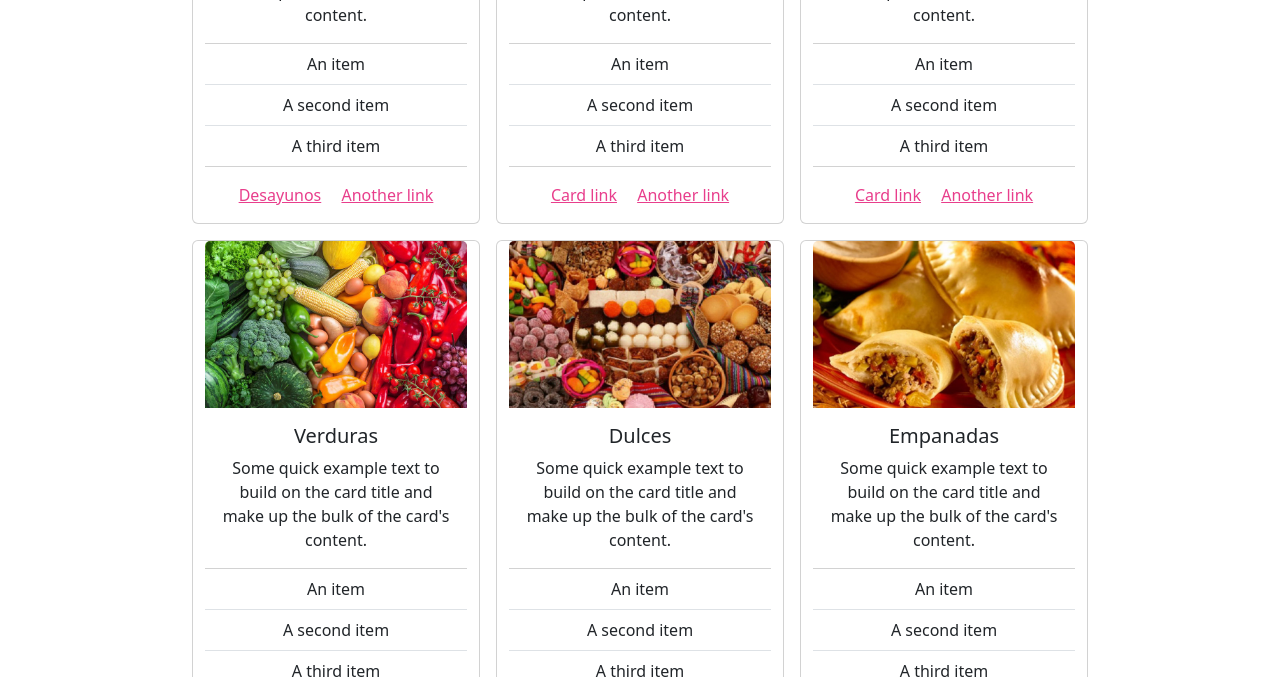
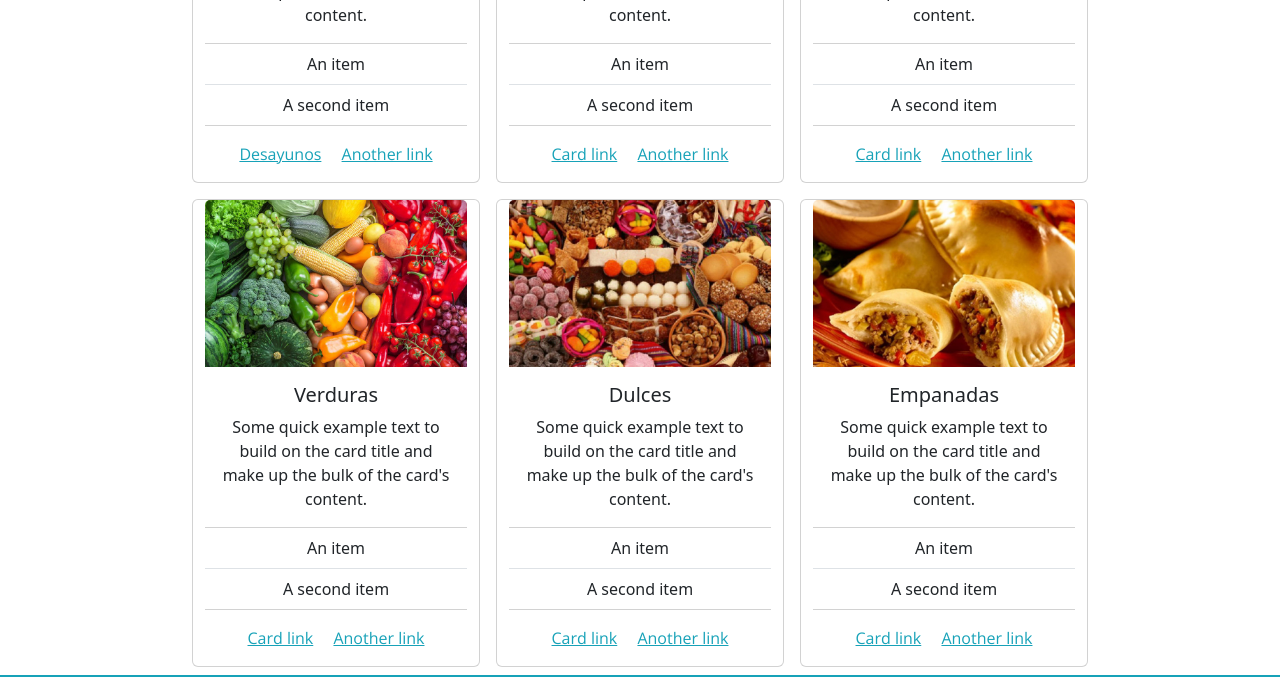
Before and after one commit to JoseLuisRiquelme/SuricataPagePraxis, a website: page index.html in a window 1280 px wide. Shown: the part 430-1107 px from the top of the page. Drawn offline with nearby package versions, Linux system fonts and the light colour scheme.

Commit message:
changing the family-fonts and font-colors suricata webpage Bootstrap,Saas

```diff
--- a/index.html
+++ b/index.html
@@ -4,6 +4,12 @@
     <meta charset="UTF-8">
     <meta name="viewport" content="width=device-width, initial-scale=1.0">
     <title>Suricata Page</title>
+    <link rel="preconnect" href="https://fonts.googleapis.com">
+   <link rel="preconnect" href="https://fonts.gstatic.com" crossorigin>
+   <link href="https://fonts.googleapis.com/css2?family=Open+Sans:ital@0;1&display=swap" rel="stylesheet">
+   <link rel="preconnect" href="https://fonts.googleapis.com">
+   <link rel="preconnect" href="https://fonts.gstatic.com" crossorigin>
+   <link href="https://fonts.googleapis.com/css2?family=Open+Sans:ital,wght@0,700;1,700&display=swap" rel="stylesheet">
     <link rel="stylesheet" href="./css/custom.css">
     <script src="https://kit.fontawesome.com/d058062795.js" crossorigin="anonymous"></script>
 </head>
@@ -43,11 +49,10 @@
             <ul class="list-group list-group-flush">
               <li class="list-group-item">An item</li>
               <li class="list-group-item">A second item</li>
-              <li class="list-group-item">A third item</li>
             </ul>
             <div class="card-body">
-              <a href="#" class="card-link">Desayunos</a>
-              <a href="#" class="card-link">Another link</a>
+              <a href="#" class="card-link text-info ">Desayunos</a>
+              <a href="#" class="card-link text-info ">Another link</a>
             </div>
           </div>
           <div class="card m-2" style="width: 18rem;">
@@ -59,11 +64,10 @@
             <ul class="list-group list-group-flush">
               <li class="list-group-item">An item</li>
               <li class="list-group-item">A second item</li>
-              <li class="list-group-item">A third item</li>
             </ul>
             <div class="card-body">
-              <a href="#" class="card-link">Card link</a>
-              <a href="#" class="card-link">Another link</a>
+              <a href="#" class="card-link text-info">Card link</a>
+              <a href="#" class="card-link text-info">Another link</a>
             </div></div>
           <div class="card m-2" style="width: 18rem;">
             <img src="./assets/img/bebidas.jpg" class="card-img-top" alt="...">
@@ -74,11 +78,10 @@
             <ul class="list-group list-group-flush">
               <li class="list-group-item">An item</li>
               <li class="list-group-item">A second item</li>
-              <li class="list-group-item">A third item</li>
             </ul>
             <div class="card-body">
-              <a href="#" class="card-link">Card link</a>
-              <a href="#" class="card-link">Another link</a>
+              <a href="#" class="card-link text-info">Card link</a>
+              <a href="#" class="card-link text-info">Another link</a>
             </div>
           </div>
 
@@ -93,11 +96,10 @@
                 <ul class="list-group list-group-flush">
                   <li class="list-group-item">An item</li>
                   <li class="list-group-item">A second item</li>
-                  <li class="list-group-item">A third item</li>
                 </ul>
                 <div class="card-body">
-                  <a href="#" class="card-link">Card link</a>
-                  <a href="#" class="card-link">Another link</a>
+                  <a href="#" class="card-link text-info">Card link</a>
+                  <a href="#" class="card-link text-info">Another link</a>
                 </div>
               </div>
           <div class="card m-2" style="width: 18rem;">
@@ -109,11 +111,10 @@
             <ul class="list-group list-group-flush">
               <li class="list-group-item">An item</li>
               <li class="list-group-item">A second item</li>
-              <li class="list-group-item">A third item</li>
             </ul>
             <div class="card-body">
-              <a href="#" class="card-link">Card link</a>
-              <a href="#" class="card-link">Another link</a>
+              <a href="#" class="card-link text-info">Card link</a>
+              <a href="#" class="card-link text-info">Another link</a>
             </div>
           </div><div class="card m-2" style="width: 18rem;">
             <img src="./assets/img/empanadas.jpg" class="card-img-top" alt="...">
@@ -124,11 +125,10 @@
             <ul class="list-group list-group-flush">
               <li class="list-group-item">An item</li>
               <li class="list-group-item">A second item</li>
-              <li class="list-group-item">A third item</li>
             </ul>
             <div class="card-body">
-              <a href="#" class="card-link">Card link</a>
-              <a href="#" class="card-link">Another link</a>
+              <a href="#" class="card-link text-info">Card link</a>
+              <a href="#" class="card-link text-info">Another link</a>
             </div>
           </div>
 
@@ -139,7 +139,7 @@
         </div>
       </main>
       <footer>
-        <div class="bg-info text-white m-0 fs-2 .d-none.d-sm-block text-center">Ahora aceptamos<i class="fa-brands fa-cc-mastercard m-2"></i><i class="fa-brands fa-cc-visa m-2"></i> <i class="fa-brands fa-cc-amex m-2"></i><i class="fa-brands fa-cc-diners-club"></i><i class="fa-brands fa-cc-paypal m-2"></i><i class="fa-brands fa-cc-discover m-2"></i></div>
+        <div class="bg-info text-white m-0 fs-2 d-none d-sm-block text-center "><h2 class="d-inline-block mx-5">Ahora aceptamos</h2><i class="fa-brands fa-cc-mastercard m-2"></i><i class="fa-brands fa-cc-visa m-2"></i> <i class="fa-brands fa-cc-amex m-2"></i><i class="fa-brands fa-cc-diners-club"></i><i class="fa-brands fa-cc-paypal m-2"></i><i class="fa-brands fa-cc-discover m-2"></i></div>
         <div class="bg-primary text-center"><img src="./assets/img/logo-footer.png" alt="Logo" width="100" height="53" class="d-inline-block align-text-top my-5 "></div>
       </footer>
       <script src="./node_modules/bootstrap/dist/js/bootstrap.min.js"></script>
```
Also changed, not shown: css/custom.css.
